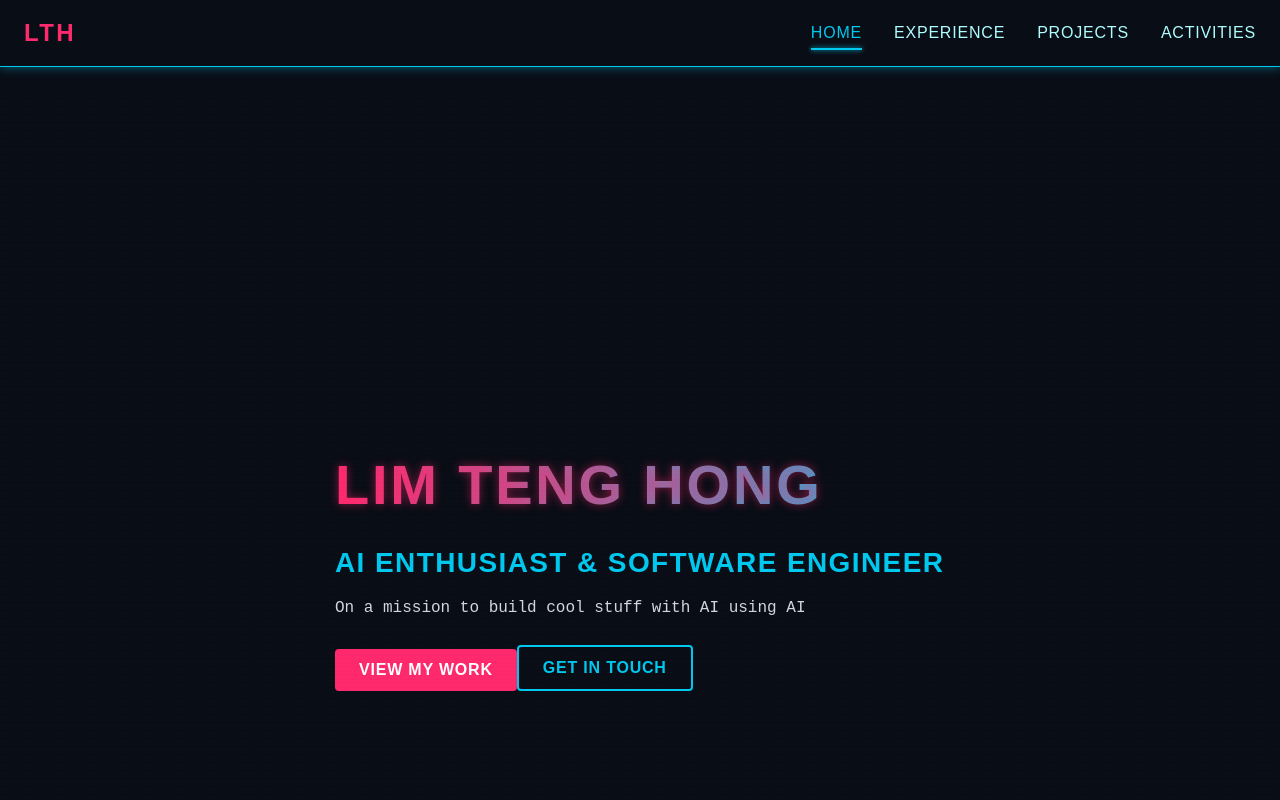
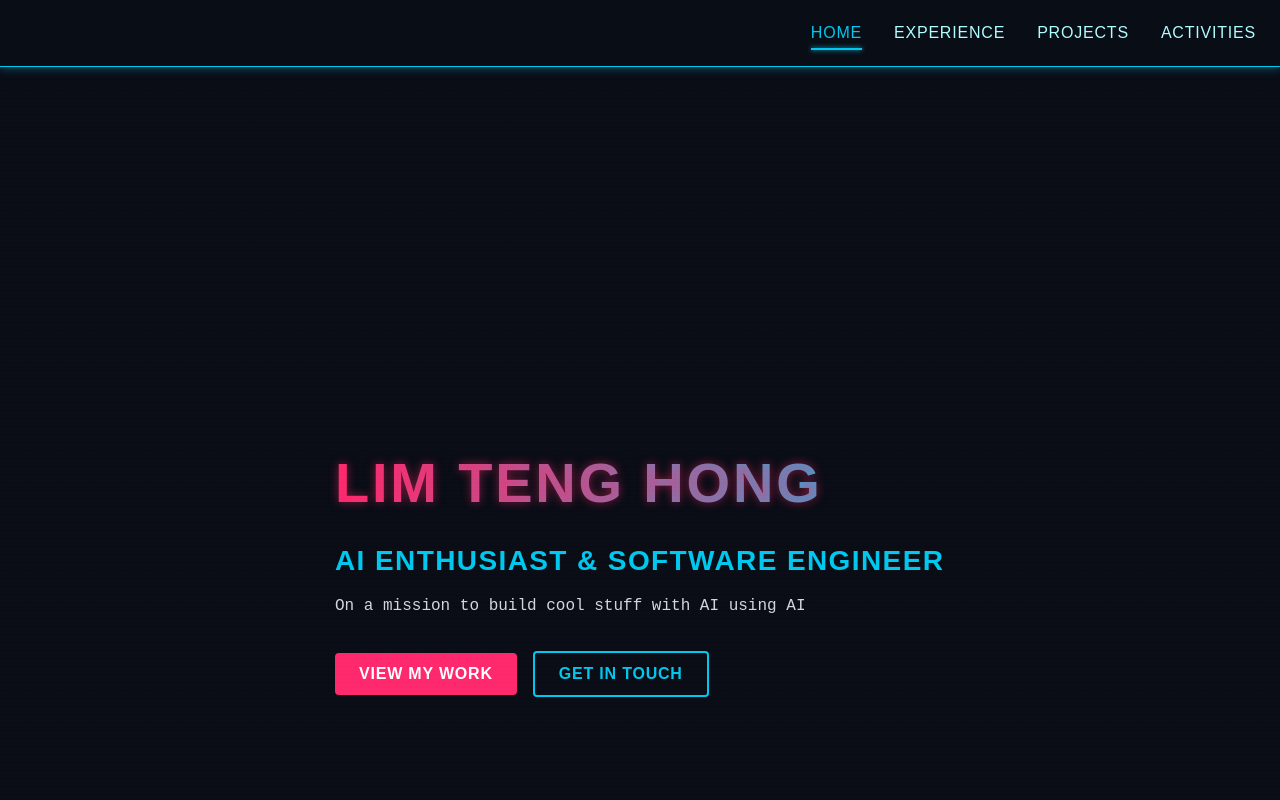
Before and after one commit to lim-4158/personal-website, a Next.js app: page / in a window 1280 px wide. Shown: the top 800 px of the page. Built offline with nearby package versions, Linux system fonts and the light colour scheme.

Commit message:
fixed contact me button

```diff
--- a/src/app/globals.css
+++ b/src/app/globals.css
@@ -1602,3 +1602,10 @@ section {
   position: absolute;
   left: 0;
 }
+
+.hero-buttons {
+  display: flex;
+  align-items: center;
+  gap: 1rem;
+  margin-top: 2rem;
+}
--- a/src/app/page.js
+++ b/src/app/page.js
@@ -50,7 +50,7 @@ export default function Home() {
             </p>
             <div className="hero-buttons">
               <a href="#experiences" className="btn btn-primary">View My Work</a>
-              <a href="#contact" className="btn btn-outline">Get In Touch</a>
+              <a href="https://www.linkedin.com/in/teng-hong-lim/" target="_blank" rel="noopener noreferrer" className="btn btn-outline">Get In Touch</a>
             </div>
           </div>
         </div>
--- a/src/components/ExperiencesSection.js
+++ b/src/components/ExperiencesSection.js
@@ -12,7 +12,7 @@ export const experiencesData = [
       "Developed AI investor agents with web browsing capabilities for startup students to practice pitching skills and receive constructive feedback",
       "Researched with various prompt engineering techniques to improve the quality of the AI agents",
     ],
-    skills: ["AI Agents", "Entrepreneurship", "Fine-tuning"]
+    skills: ["AI Agents", "LangChain", "Fine-tuning"]
   },
   {
     title: "Software Developer",
--- a/src/components/Navigation.js
+++ b/src/components/Navigation.js
@@ -54,7 +54,7 @@ const Navigation = () => {
     <nav className={`nav ${scrolled ? 'scrolled' : ''}`}>
       <div className="nav-container">
         <Link href="#home" className="nav-logo" onClick={closeMenu}>
-          <span data-text="LTH (Under Construction)" className="glitch">LTH</span>
+          {/* <span data-text="LTH (Under Construction)" className="glitch">LTH</span> */}
         </Link>
 
         {/* Desktop Navigation */}
```
